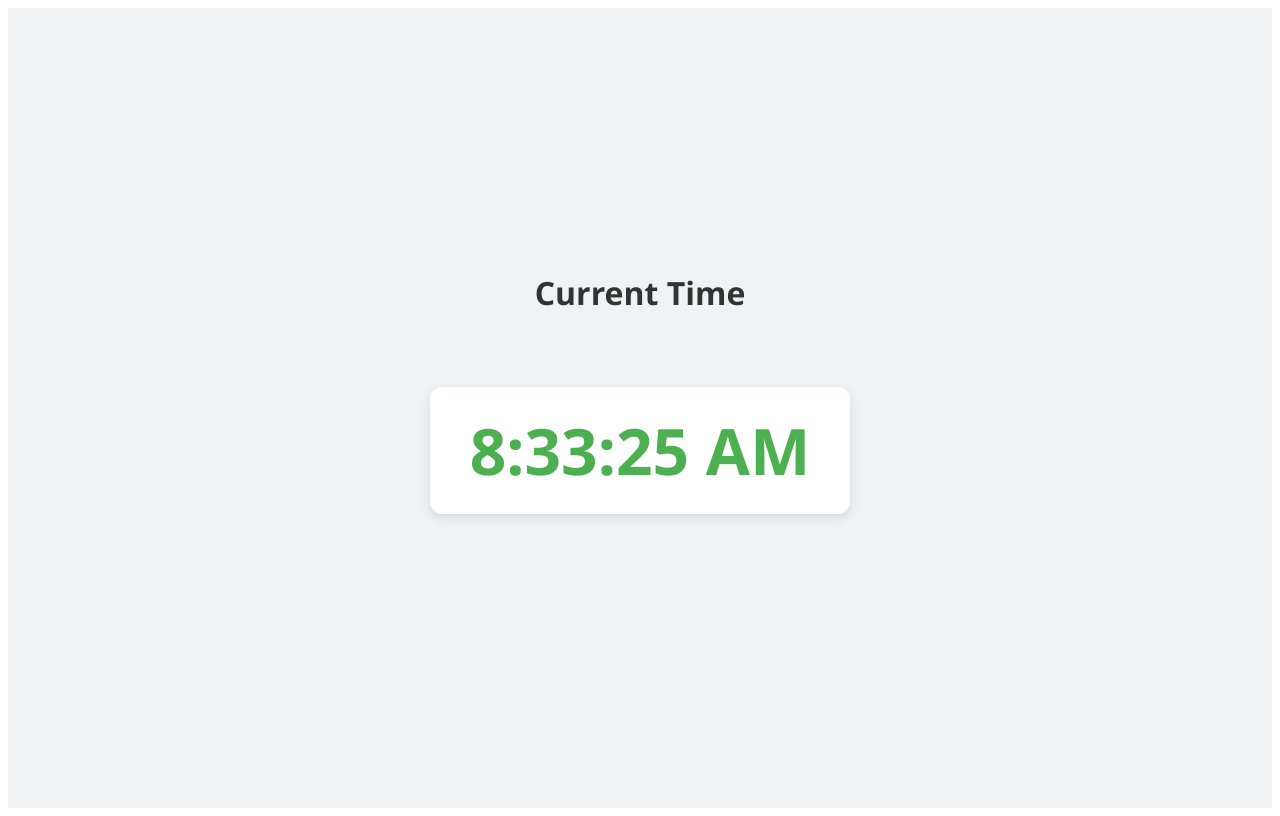
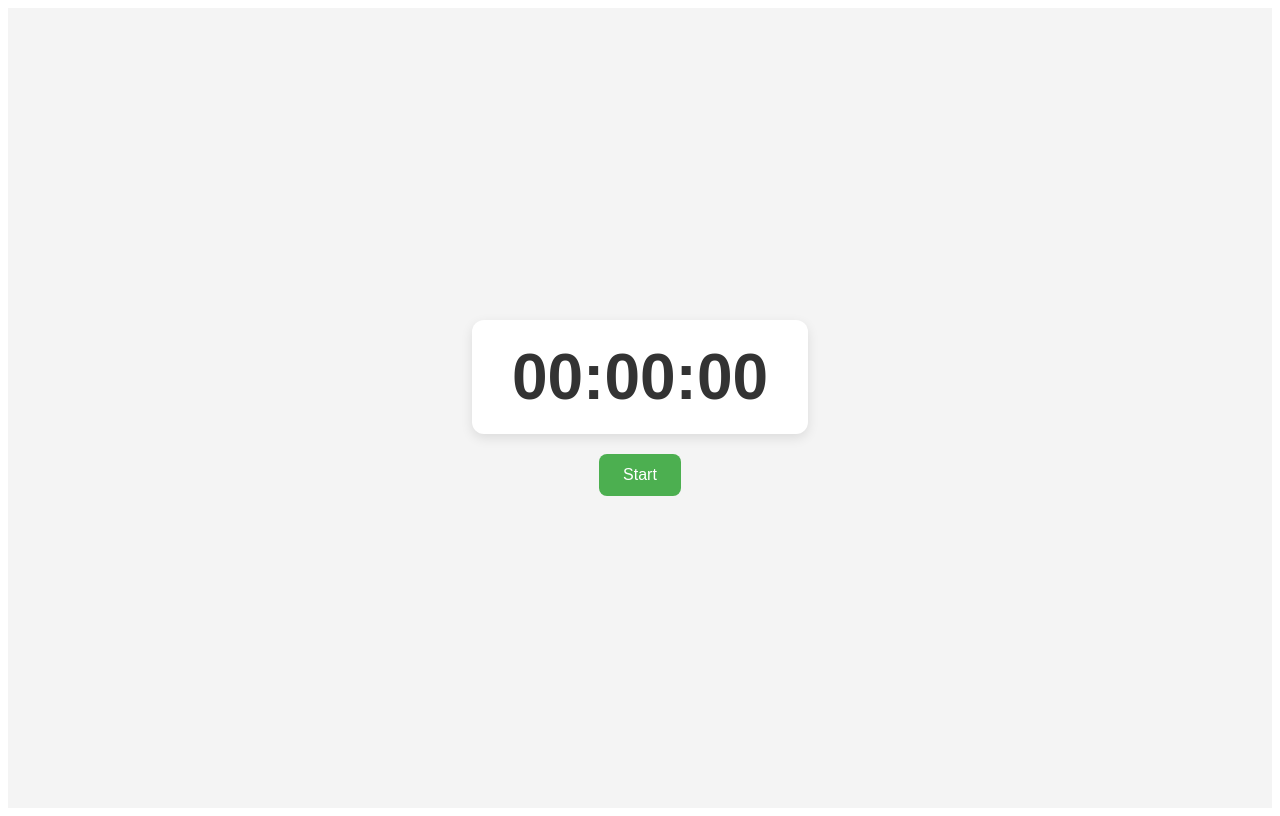
Before and after one commit to sayyedrabeeh/Python-FullStack, a React (Create React App) app in the folder full_react/: page / in a window 1280 px wide. Built offline with nearby package versions, Linux system fonts and the light colour scheme.

Commit message:
react pratical clock

```diff
--- a/full_react/src/index.js
+++ b/full_react/src/index.js
@@ -9,11 +9,12 @@ import ReactDOM from 'react-dom/client';
 // import Upper from './react1/pratical/customhook';
 // import Todo from './react1/pratical/Todo';
 // import Match from './react1/pratical/match-field';
-import Time from './react1/pratical/time';
+// import Time from './react1/pratical/time';
+import Timer from './react1/pratical/timer';
 
 const root = ReactDOM.createRoot(document.getElementById('root'));
 root.render(
   <React.StrictMode>
-    <Time />
+    <Timer />
   </React.StrictMode>
 );
--- /dev/null
+++ b/full_react/src/react1/pratical/timer.jsx
@@ -0,0 +1,114 @@
+import React, { useState, useEffect } from "react";
+
+function Timer() {
+  const [seconds, setSeconds] = useState(0);
+  const [isRunning, setIsRunning] = useState(false);
+
+  useEffect(() => {
+    let interval;
+    if (isRunning) {
+      interval = setInterval(() => setSeconds((prev) => prev + 1), 1000);
+    }
+    return () => clearInterval(interval);
+  }, [isRunning]);
+
+  const reset = () => {
+    setSeconds(0);
+    setIsRunning(false);
+  };
+
+  const formatTime = (s) => {
+    const h = Math.floor(s / 3600);
+    const m = Math.floor((s % 3600) / 60);
+    const sec = s % 60;
+
+    const pad = (n) => n.toString().padStart(2, "0");
+
+    return `${pad(h)}:${pad(m)}:${pad(sec)}`;
+  };
+
+  const styles = {
+    container: {
+      display: "flex",
+      flexDirection: "column",
+      alignItems: "center",
+      justifyContent: "center",
+      height: "100vh",
+      background: "#f4f4f4",
+      fontFamily: "Arial, sans-serif",
+    },
+    timeDisplay: {
+      fontSize: "4rem",
+      fontWeight: "bold",
+      color: "#333",
+      background: "#fff",
+      padding: "20px 40px",
+      borderRadius: "12px",
+      boxShadow: "0 4px 12px rgba(0,0,0,0.1)",
+      marginBottom: "20px",
+    },
+    buttonGroup: {
+      display: "flex",
+      gap: "10px",
+    },
+    button: {
+      padding: "12px 24px",
+      fontSize: "16px",
+      borderRadius: "8px",
+      border: "none",
+      cursor: "pointer",
+      transition: "background 0.3s ease",
+      color: "#fff",
+    },
+    start: {
+      backgroundColor: "#4CAF50",
+    },
+    stop: {
+      backgroundColor: "#e74c3c",
+    },
+    reset: {
+      backgroundColor: "#3498db",
+    },
+  };
+
+  return (
+    <div style={styles.container}>
+      <div style={styles.timeDisplay}>{formatTime(seconds)}</div>
+
+      <div style={styles.buttonGroup}>
+        {isRunning ? (
+          <>
+            <button
+              onClick={() => setIsRunning(false)}
+              style={{ ...styles.button, ...styles.stop }}
+            >
+              Stop
+            </button>
+            <button
+              onClick={reset}
+              style={{ ...styles.button, ...styles.reset }}
+            >
+              Reset
+            </button>
+          </>
+        ) : (
+        <>
+          <button
+            onClick={() => setIsRunning(true)}
+            style={{ ...styles.button, ...styles.start }}
+          >
+            Start
+          </button>
+          {seconds > 0 && (<button
+              onClick={reset}
+              style={{ ...styles.button, ...styles.reset }}
+            >
+              Reset
+            </button>)}
+        </>)}
+      </div>
+    </div>
+  );
+}
+
+export default Timer;
```
